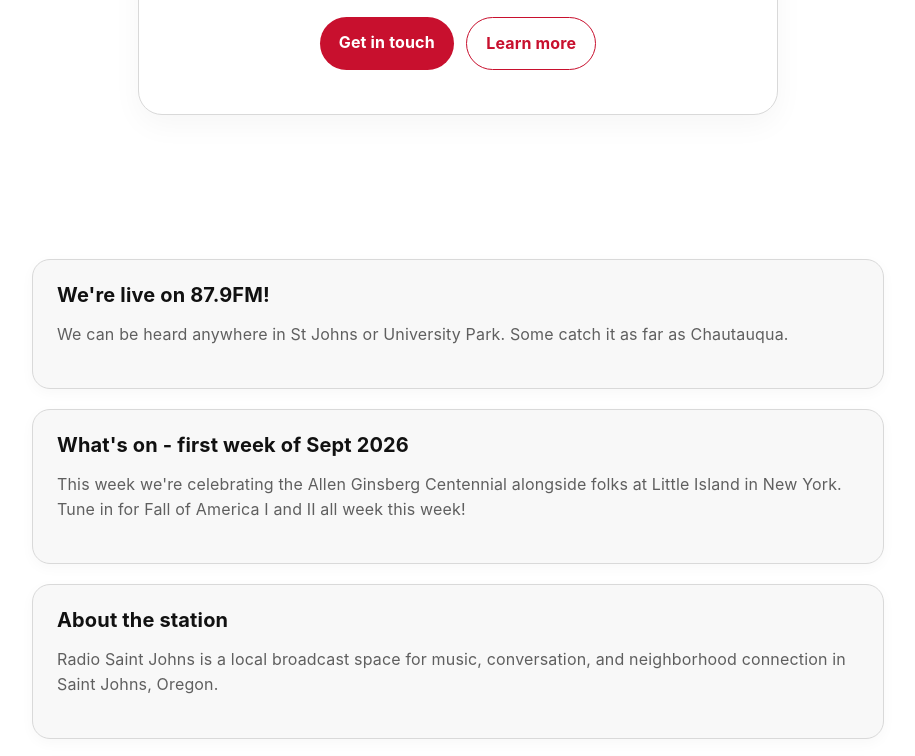
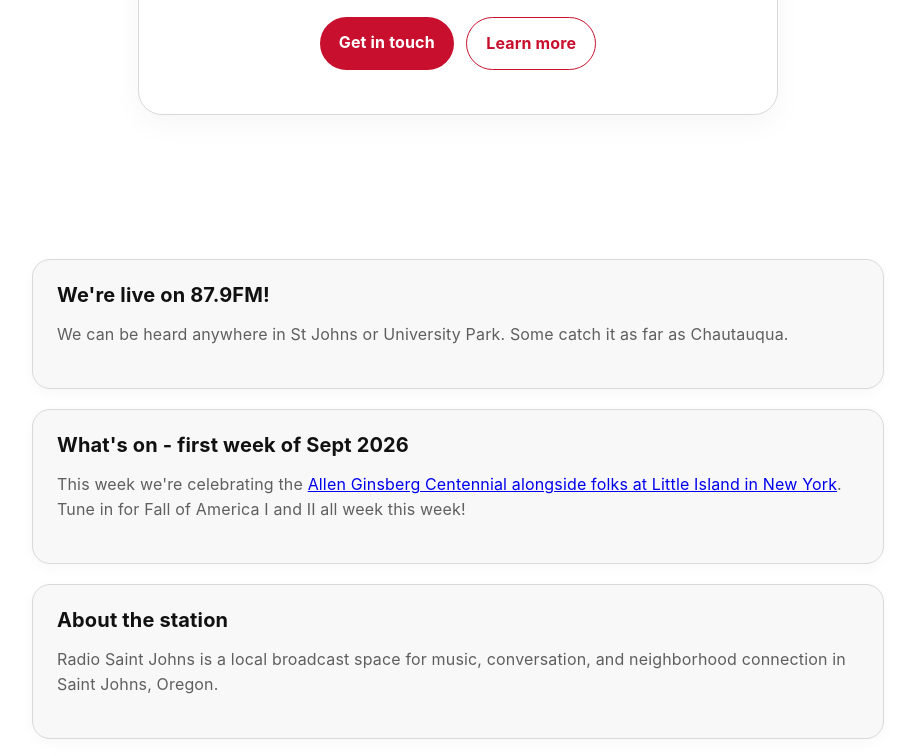
Before and after one commit to ghan/krsj, a plain HTML site: page index.html in a window 1280 px wide. Shown: the part 333-1089 px from the top of the page, without its empty margins (182-1097 px from the left). Drawn offline with Linux system fonts and the light colour scheme.

Commit message:
Update about section with a link to Ginsberg Centennial

```diff
--- a/index.html
+++ b/index.html
@@ -36,7 +36,7 @@
       <section class="card" id="about">
         <h2>What's on - first week of Sept 2026</h2>
         <p>
-          This week we're celebrating the Allen Ginsberg Centennial alongside folks at Little Island in New York. Tune in for Fall of America I and II all week this week!
+          This week we're celebrating the <a href="https://allenginsberg.org/centennial/">Allen Ginsberg Centennial alongside folks at Little Island in New York</a>. Tune in for Fall of America I and II all week this week!
         </p>
       </section>
 
```
